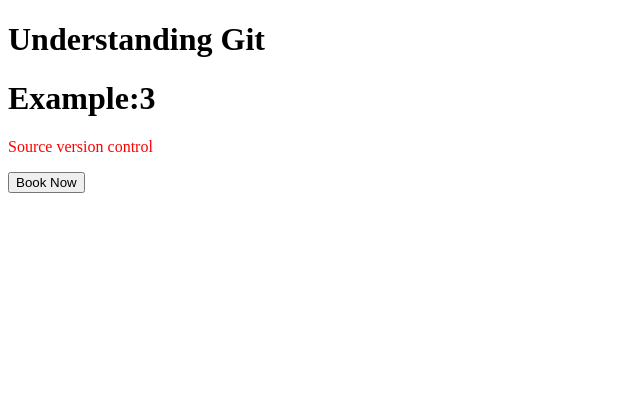
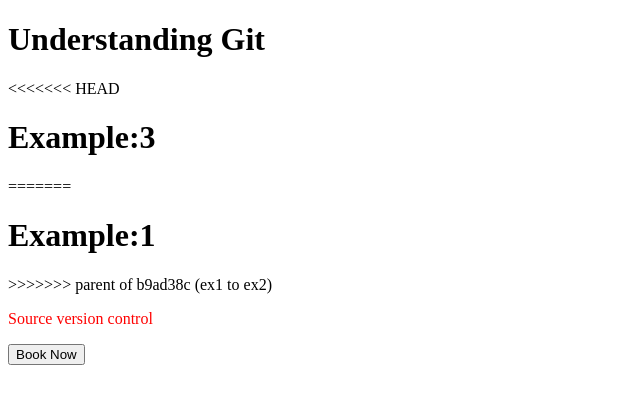
Before and after one commit to suresrikanth/git-example, a plain HTML site: page index.html in a window 1280 px wide. Shown: the whole page, without its empty margins (0-640 px from the left). Drawn offline with Linux system fonts and the light colour scheme.

Commit message:
revert back to ex1

```diff
--- a/index.html
+++ b/index.html
@@ -3,7 +3,11 @@
 
 <body>
 <h1>Understanding Git</h1>
+<<<<<<< HEAD
 <h1>Example:3</h1>
+=======
+<h1>Example:1</h1>
+>>>>>>> parent of b9ad38c (ex1 to ex2)
 <p style="color:red">Source version control</p>
 <button>Book Now</button>
 </body>
```
